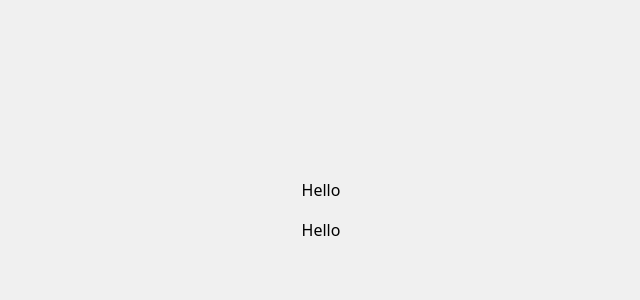
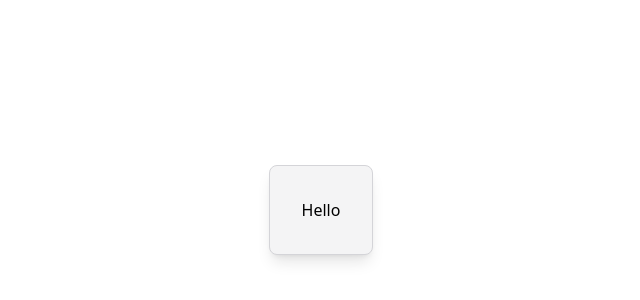
Before and after one commit to chainstrument/css-flex, a Next.js app: page / in a window 1280 px wide. Shown: the part 222-522 px from the top of the page, without its empty margins (319-959 px from the left). Built offline with nearby package versions, Linux system fonts and the light colour scheme.

Commit message:
add button

```diff
--- a/app/globals.css
+++ b/app/globals.css
@@ -1,8 +1,3 @@
 @tailwind base;
 @tailwind components;
 @tailwind utilities;
-
-
-body{
-  background-color: rgb(240, 240, 240);
-}
--- a/app/page.tsx
+++ b/app/page.tsx
@@ -1,12 +1,13 @@
-
-import Button from "./components/Button";
 
 export default function Home() {
   return (
     <div className="p-8 ">
       <main className="w-full h-screen flex justify-center items-center flex-col gap-4">
-        <div>Hello</div>
-        <div>Hello</div>
+        <div className="bg-zinc-100 shadow-lg p-8 border border-zinc-300 rounded-lg">
+            Hello
+        </div>
+
+
       </main>
 
     </div>
```
